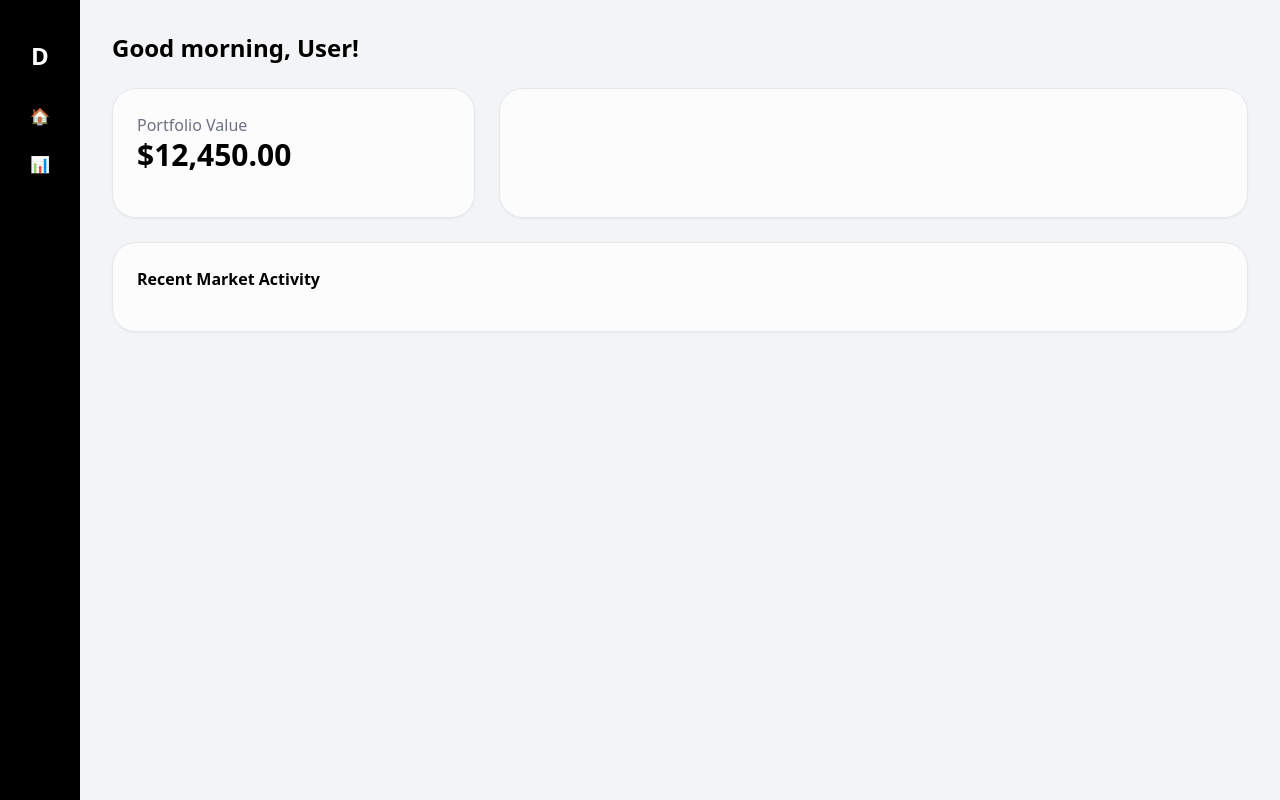
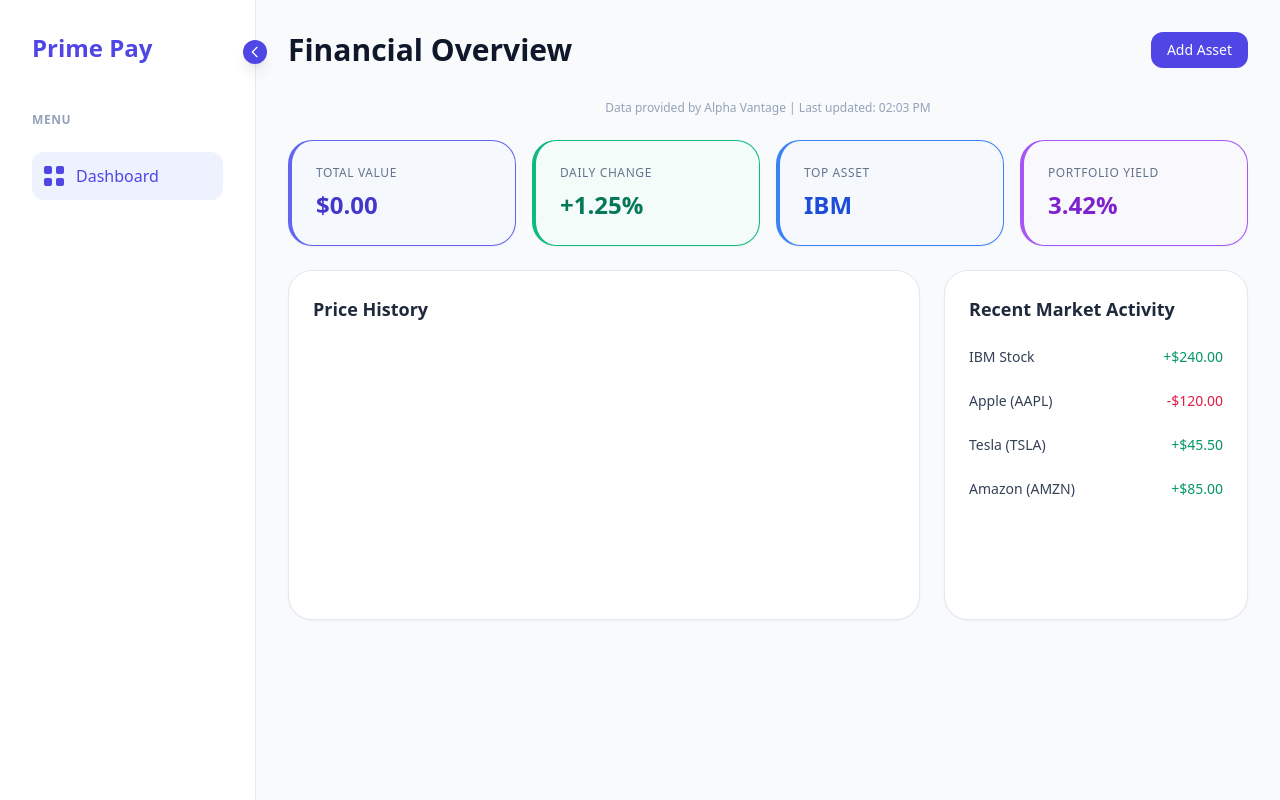
Before and after one commit to Sujal-Bilgoji/Finance-Dashboard, a plain HTML site: page static/index.html in a window 1280 px wide. Drawn offline with nearby package versions, Linux system fonts and the light colour scheme; no server answers.

Commit message:
Update fetch URL to live Render backend

```diff
--- a/static/index.html
+++ b/static/index.html
@@ -2,69 +2,137 @@
 <html lang="en">
 <head>
     <meta charset="UTF-8">
+    <meta name="viewport" content="width=device-width, initial-scale=1.0">
+    <title>Finance Dashboard</title>
     <script src="https://cdn.tailwindcss.com"></script>
     <style>
-        .glass { background: rgba(255, 255, 255, 0.7); backdrop-filter: blur(10px); }
+        .card { background: white; border: 1px solid #e2e8f0; }
     </style>
 </head>
-<body class="bg-gray-100 flex h-screen">
+
+<body class="bg-slate-50 text-slate-900 flex h-screen font-sans">
+
     <!-- Sidebar -->
-    <aside class="w-20 bg-black text-white flex flex-col items-center py-10 space-y-8">
-        <div class="text-2xl font-bold">D</div>
-        <div class="space-y-6 text-gray-400">
-            <!-- Add icons here -->
-            <div class="cursor-pointer hover:text-white">🏠</div>
-            <div class="cursor-pointer hover:text-white">📊</div>
+    <aside id="sidebar" class="w-64 border-r border-slate-200 p-8 bg-white transition-all duration-300 relative flex flex-col">
+        <!-- Toggle Button -->
+        <button id="toggleBtn" class="absolute -right-3 top-10 bg-indigo-600 text-white rounded-full p-1 shadow-lg hover:bg-indigo-700 transition-colors">
+            <svg id="arrowIcon" class="w-4 h-4 transition-transform duration-300" fill="none" stroke="currentColor" viewBox="0 0 24 24"><path stroke-linecap="round" stroke-linejoin="round" stroke-width="2" d="M15 19l-7-7 7-7"></path></svg>
+        </button>
+
+        <!-- Sidebar Content -->
+        <div class="sidebar-content overflow-hidden whitespace-nowrap transition-opacity duration-300">
+            <div class="text-indigo-600 font-bold text-2xl mb-12">Prime Pay</div>
+            <div class="text-slate-400 uppercase text-xs font-semibold mb-6 tracking-wider">Menu</div>
+
+            <div id="dashboard-item" class="flex items-center gap-3 bg-indigo-50 text-indigo-600 p-3 rounded-xl cursor-pointer transition-all duration-200 hover:bg-indigo-600 hover:text-white group">
+                <div class="grid grid-cols-2 gap-1">
+                    <div class="w-2 h-2 bg-indigo-600 group-hover:bg-white rounded-sm"></div>
+                    <div class="w-2 h-2 bg-indigo-600 group-hover:bg-white rounded-sm"></div>
+                    <div class="w-2 h-2 bg-indigo-600 group-hover:bg-white rounded-sm"></div>
+                    <div class="w-2 h-2 bg-indigo-600 group-hover:bg-white rounded-sm"></div>
+                </div>
+                <span class="font-medium">Dashboard</span>
+            </div>
         </div>
     </aside>
 
     <!-- Main Content -->
     <main class="flex-1 p-8 overflow-y-auto">
-        <h1 class="text-2xl font-bold mb-6">Good morning, User!</h1>
-
-        <!-- Bento Grid -->
-        <div class="grid grid-cols-1 md:grid-cols-3 gap-6">
-            <!-- KPI Cards -->
-            <div class="glass p-6 rounded-3xl shadow-sm border border-gray-200">
-                <h3 class="text-gray-500">Portfolio Value</h3>
-                <p class="text-3xl font-bold">$12,450.00</p>
+        <div class="flex justify-between items-center mb-8">
+            <h1 class="text-3xl font-bold text-slate-900">Financial Overview</h1>
+            <button class="bg-indigo-600 hover:bg-indigo-700 px-4 py-2 rounded-xl text-sm text-white font-medium transition-colors">Add Asset</button>
         </div>
 
-            <!-- Chart Widget (Spans 2 columns) -->
-            <div class="md:col-span-2 glass p-6 rounded-3xl shadow-sm border border-gray-200">
-                <canvas id="myChart" height="80"></canvas>
+        <div class="text-center text-slate-400 text-xs mb-6">Data provided by Alpha Vantage | Last updated: <span id="timestamp">Just now</span></div>
+
+        <!-- KPI Row -->
+        <div class="grid grid-cols-2 md:grid-cols-4 gap-4 mb-6">
+            <div class="card p-6 rounded-3xl shadow-sm border-l-4 border-indigo-500 bg-indigo-50/30 hover:bg-indigo-600 transition-colors group">
+                <h3 class="text-slate-500 text-xs uppercase tracking-wider group-hover:text-indigo-100">Total Value</h3>
+                <p id="totalValue" class="text-2xl font-bold mt-2 text-indigo-700 group-hover:text-white">$0.00</p>
+            </div>
+            <div class="card p-6 rounded-3xl shadow-sm border-l-4 border-emerald-500 bg-emerald-50/30 hover:bg-emerald-600 transition-colors group">
+                <h3 class="text-slate-500 text-xs uppercase tracking-wider group-hover:text-emerald-100">Daily Change</h3>
+                <p class="text-2xl font-bold mt-2 text-emerald-700 group-hover:text-white">+1.25%</p>
+            </div>
+            <div class="card p-6 rounded-3xl shadow-sm border-l-4 border-blue-500 bg-blue-50/30 hover:bg-blue-600 transition-colors group">
+                <h3 class="text-slate-500 text-xs uppercase tracking-wider group-hover:text-blue-100">Top Asset</h3>
+                <p class="text-2xl font-bold mt-2 text-blue-700 group-hover:text-white">IBM</p>
+            </div>
+            <div class="card p-6 rounded-3xl shadow-sm border-l-4 border-purple-500 bg-purple-50/30 hover:bg-purple-600 transition-colors group">
+                <h3 class="text-slate-500 text-xs uppercase tracking-wider group-hover:text-purple-100">Portfolio Yield</h3>
+                <p class="text-2xl font-bold mt-2 text-purple-700 group-hover:text-white">3.42%</p>
+            </div>
         </div>
 
-            <!-- List Widget -->
-            <div class="md:col-span-3 glass p-6 rounded-3xl shadow-sm border border-gray-200">
-                <h2 class="font-bold mb-4">Recent Market Activity</h2>
-                <!-- Add a table or list here -->
+        <!-- Lower Layout -->
+        <div class="grid grid-cols-12 gap-6">
+            <div class="col-span-12 lg:col-span-8 card p-6 rounded-3xl shadow-sm">
+                <h2 class="font-bold text-lg mb-4 text-slate-800">Price History</h2>
+                <div class="h-64"><canvas id="myChart"></canvas></div>
+            </div>
+
+            <!-- Recent Activity -->
+            <div class="col-span-12 lg:col-span-4 card p-6 rounded-3xl shadow-sm flex flex-col">
+                <h2 class="font-bold text-lg mb-6 text-slate-800">Recent Market Activity</h2>
+                <div class="space-y-6 flex-1">
+                    <div class="flex justify-between items-center"><p class="text-sm font-medium text-slate-700">IBM Stock</p><span class="text-emerald-600 font-medium text-sm">+$240.00</span></div>
+                    <div class="flex justify-between items-center"><p class="text-sm font-medium text-slate-700">Apple (AAPL)</p><span class="text-rose-600 font-medium text-sm">-$120.00</span></div>
+                    <div class="flex justify-between items-center"><p class="text-sm font-medium text-slate-700">Tesla (TSLA)</p><span class="text-emerald-600 font-medium text-sm">+$45.50</span></div>
+                    <div class="flex justify-between items-center"><p class="text-sm font-medium text-slate-700">Amazon (AMZN)</p><span class="text-emerald-600 font-medium text-sm">+$85.00</span></div>
+                </div>
             </div>
         </div>
     </main>
+
     <script src="https://cdn.jsdelivr.net/npm/chart.js"></script>
     <script>
-        fetch('http://127.0.0.1:8000/api/data')
+        // Sidebar Toggle
+        const sidebar = document.getElementById('sidebar');
+        const toggleBtn = document.getElementById('toggleBtn');
+        const arrowIcon = document.getElementById('arrowIcon');
+        const sidebarContent = document.querySelector('.sidebar-content');
+
+        toggleBtn.addEventListener('click', () => {
+            sidebar.classList.toggle('w-64');
+            sidebar.classList.toggle('w-20');
+            sidebarContent.classList.toggle('opacity-0');
+            arrowIcon.classList.toggle('rotate-180');
+        });
+
+        // Dashboard Data & Chart
+        document.getElementById('timestamp').innerText = new Date().toLocaleTimeString([], { hour: '2-digit', minute: '2-digit' });
+
+        // Function to update dashboard
+function updateDashboard() {
+    fetch('https://finance-dashboard-api-o4lf.onrender.com')
         .then(response => response.json())
         .then(data => {
-                const ctx = document.getElementById('myChart').getContext('2d');
-                new Chart(ctx, {
+            // Update timestamp
+            document.getElementById('timestamp').innerText = new Date().toLocaleTimeString([], { hour: '2-digit', minute: '2-digit' });
+
+            // Update total value
+            const latestPrice = data.values[data.values.length - 1];
+            document.getElementById('totalValue').innerText = "$" + latestPrice.toLocaleString(undefined, {minimumFractionDigits: 2});
+
+            // Update Chart (destroying it first to prevent flickering)
+            const ctx = document.getElementById('myChart');
+            if (window.myChartInstance) window.myChartInstance.destroy();
+
+            window.myChartInstance = new Chart(ctx, {
                 type: 'line',
                 data: {
                     labels: data.labels,
-                        datasets: [{
-                            label: 'Asset Price',
-                            data: data.values,
-                            borderColor: '#3b82f6',
-                            tension: 0.3,
-                            fill: true,
-                            backgroundColor: 'rgba(59, 130, 246, 0.1)'
-                        }]
+                    datasets: [{ data: data.values, borderColor: '#4f46e5', borderWidth: 3, tension: 0.4, fill: true, backgroundColor: 'rgba(99, 102, 241, 0.1)' }]
                 },
-                    options: { responsive: true, maintainAspectRatio: false }
+                options: { responsive: true, maintainAspectRatio: false, plugins: { legend: { display: false } } }
             });
-            })
-            .catch(err => console.error("Fetch error:", err));
+        });
+}
+
+// Initial call and set interval to 30 seconds
+updateDashboard();
+setInterval(updateDashboard, 30000);
     </script>
 </body>
 </html>
```
Lines whose indentation alone changed are shown as unchanged.
